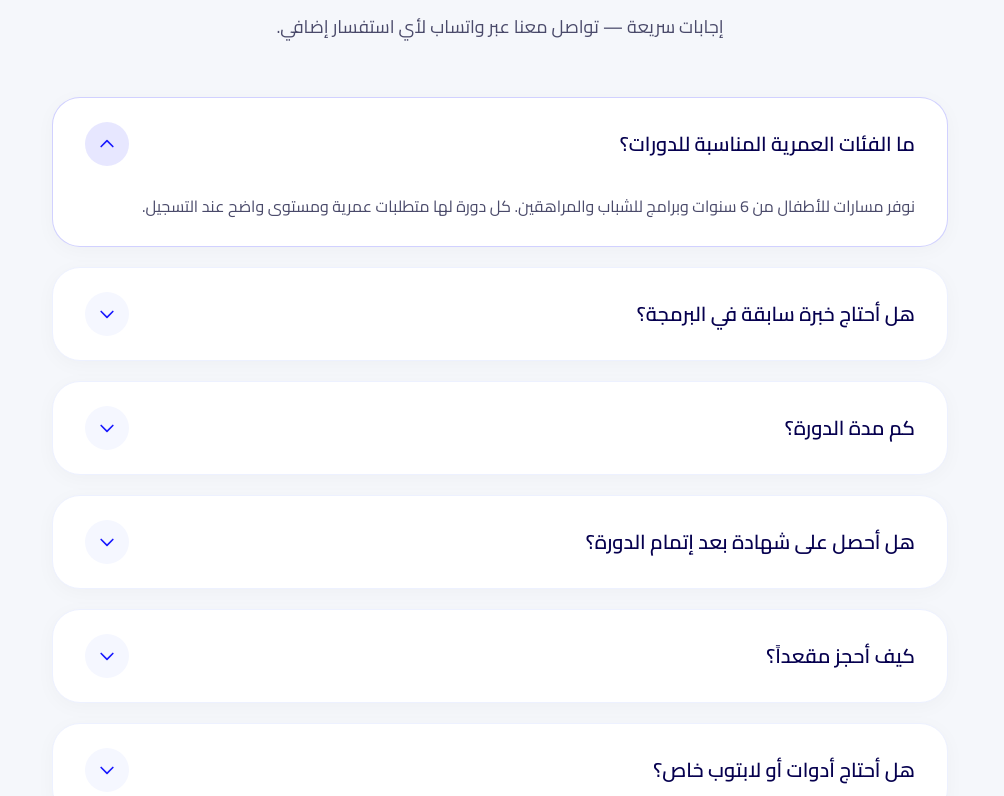
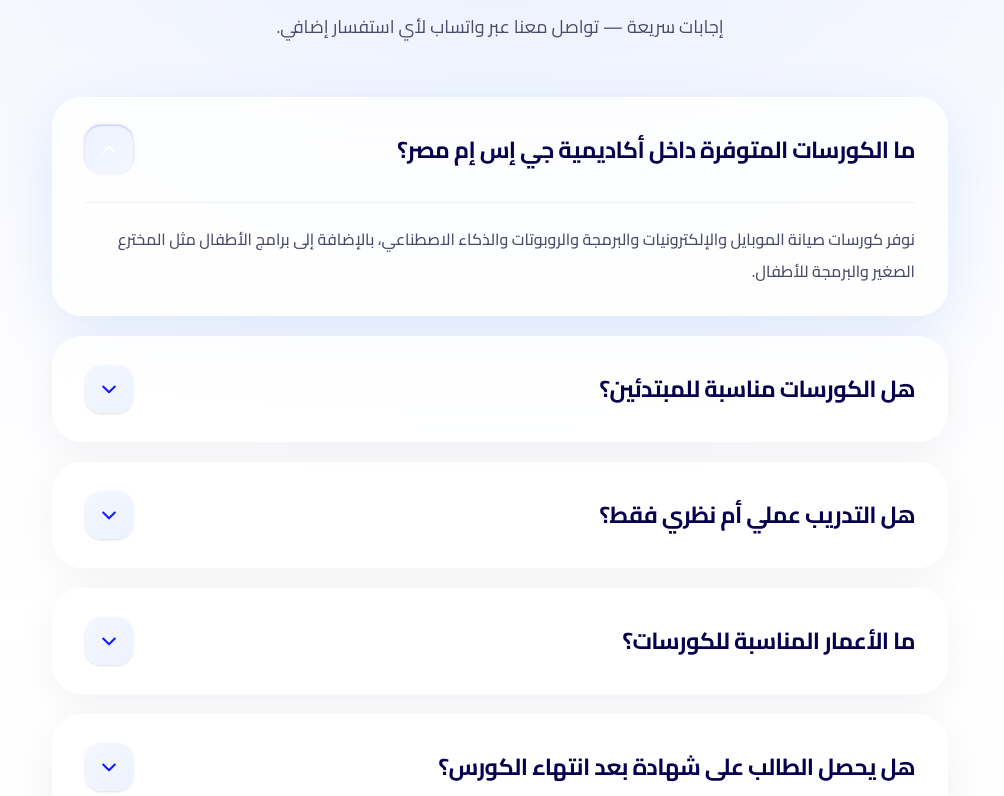
Before and after one commit to drahmedsamra/gsm-eg, a Next.js app: page /electronics-course in a window 1280 px wide. Shown: the part 4563-5359 px from the top of the page, without its empty margins (140-1144 px from the left). Built offline with nearby package versions, Linux system fonts and the light colour scheme.

Commit message:
Improve hero animations and premium UI

```diff
--- a/src/components/FAQ.tsx
+++ b/src/components/FAQ.tsx
@@ -11,30 +11,46 @@ import { cn } from "@/lib/utils";
 
 export function FAQ() {
   const { locale, t } = useLocale();
-  const [openId, setOpenId] = useState<string | null>(faqItems[0]?.id ?? null);
+
+  const [openId, setOpenId] = useState<string | null>(
+    faqItems[0]?.id ?? null,
+  );
 
   return (
-    <section id="faq" className="bg-gsm-light py-20 sm:py-24">
-      <Container>
+    <section
+      id="faq"
+      className="relative overflow-hidden bg-gradient-to-b from-[#f7f8ff] via-white to-[#f8f9ff] py-20 sm:py-24"
+    >
+
+      <div
+        aria-hidden
+        className="absolute inset-0 bg-[radial-gradient(circle_at_top,rgba(59,130,246,0.08),transparent_40%)]"
+      />
+
+      <Container className="relative">
         <FadeIn>
           <SectionTitle
             eyebrow={t("faqEyebrow")}
-            eyebrowEn="FAQ"
+            // eyebrowEn="FAQ"
             title={t("faqTitle")}
             description={t("faqDesc")}
           />
         </FadeIn>
 
-        <div className="mx-auto mt-14 max-w-4xl">
+        <div className="mx-auto mt-14 max-w-4xl space-y-5">
           {faqItems.map((item, i) => {
             const isOpen = openId === item.id;
 
             return (
-              <FadeIn key={item.id} delay={i * 50}>
+              <FadeIn key={item.id} delay={i * 60}>
                 <div
                   className={cn(
-                    "mb-5 overflow-hidden rounded-[28px] border border-[#edf1ff] bg-white shadow-[0_4px_20px_rgba(0,0,0,0.03)] transition-all duration-300",
-                    isOpen && "border-gsm-blue/20",
+                    "group overflow-hidden rounded-[30px] border border-white/60 bg-white/80 backdrop-blur-xl",
+                    "shadow-[0_10px_40px_rgba(15,23,42,0.05)]",
+                    "transition-all duration-500",
+                    "hover:-translate-y-1 hover:shadow-[0_20px_60px_rgba(37,99,235,0.10)]",
+                    isOpen &&
+                      "border-gsm-blue/20 shadow-[0_20px_60px_rgba(37,99,235,0.12)]",
                   )}
                 >
                   <h3>
@@ -43,15 +59,30 @@ export function FAQ() {
                       id={`faq-trigger-${item.id}`}
                       aria-expanded={isOpen}
                       aria-controls={`faq-panel-${item.id}`}
-                      onClick={() => setOpenId(isOpen ? null : item.id)}
-                      className="flex w-full items-center justify-between gap-5 px-6 py-6 text-start text-xl font-semibold leading-relaxed text-gsm-navy transition-colors hover:text-gsm-blue sm:px-8"
+                      onClick={() =>
+                        setOpenId(isOpen ? null : item.id)
+                      }
+                      className="flex w-full items-center justify-between gap-5 px-6 py-6 text-start sm:px-8 sm:py-7"
                     >
-                      <span>{pick(locale, item.question)}</span>
+                      <span
+                        className={cn(
+                          "text-lg font-bold leading-relaxed tracking-tight text-gsm-navy transition-colors duration-300 sm:text-[1.45rem]",
+                          "group-hover:text-gsm-blue",
+                          isOpen && "text-gsm-blue",
+                        )}
+                      >
+                        {pick(locale, item.question)}
+                      </span>
 
                       <span
                         className={cn(
-                          "flex h-11 w-11 shrink-0 items-center justify-center rounded-full bg-[#f5f7ff] text-gsm-blue transition-all duration-300",
-                          isOpen && "rotate-180 bg-gsm-blue/10",
+                          "flex h-12 w-12 shrink-0 items-center justify-center rounded-2xl",
+                          "bg-gradient-to-br from-[#f4f7ff] to-[#edf2ff]",
+                          "text-gsm-blue shadow-sm",
+                          "transition-all duration-500",
+                          "group-hover:scale-110 group-hover:shadow-md",
+                          isOpen &&
+                            "rotate-180 bg-gsm-blue text-white shadow-lg shadow-gsm-blue/25",
                         )}
                         aria-hidden
                       >
@@ -64,7 +95,7 @@ export function FAQ() {
                           <path
                             strokeLinecap="round"
                             strokeLinejoin="round"
-                            strokeWidth={2}
+                            strokeWidth={2.5}
                             d="M19 9l-7 7-7-7"
                           />
                         </svg>
@@ -77,14 +108,23 @@ export function FAQ() {
                     role="region"
                     aria-labelledby={`faq-trigger-${item.id}`}
                     className={cn(
-                      "grid transition-all duration-300 ease-out",
+                      "grid transition-all duration-500 ease-out",
                       isOpen
                         ? "grid-rows-[1fr] opacity-100"
                         : "grid-rows-[0fr] opacity-0",
                     )}
                   >
                     <div className="overflow-hidden">
-                      <p className="px-6 pb-6 text-base leading-8 text-gsm-muted sm:px-8">
+                      <div className="mx-6 border-t border-gsm-navy/5 sm:mx-8" />
+
+                      <p
+                        className={cn(
+                          "px-6 pb-7 pt-5 text-[15px] leading-8 text-gsm-muted sm:px-8 sm:text-base",
+                          locale === "ar"
+                            ? "font-medium"
+                            : "font-normal",
+                        )}
+                      >
                         {pick(locale, item.answer)}
                       </p>
                     </div>
--- a/src/data/faq.ts
+++ b/src/data/faq.ts
@@ -8,69 +8,110 @@ export type FaqItem = {
 
 export const faqItems: FaqItem[] = [
   {
+    id: "courses",
+    question: {
+      ar: "ما الكورسات المتوفرة داخل أكاديمية جي إس إم مصر؟",
+      en: "What courses are available at GSM Egypt Academy?",
+    },
+    answer: {
+      ar: "نوفر كورسات صيانة الموبايل والإلكترونيات والبرمجة والروبوتات والذكاء الاصطناعي، بالإضافة إلى برامج الأطفال مثل المخترع الصغير والبرمجة للأطفال.",
+      en: "We offer courses in mobile repair, electronics, programming, robotics, and AI, in addition to kids programs such as Little Inventor and programming for children.",
+    },
+  },
+
+  {
+    id: "beginners",
+    question: {
+      ar: "هل الكورسات مناسبة للمبتدئين؟",
+      en: "Are the courses suitable for beginners?",
+    },
+    answer: {
+      ar: "نعم، لدينا مسارات تبدأ من الصفر تمامًا للمبتدئين، مع شرح عملي خطوة بخطوة حتى يتمكن الطالب من التطبيق بنفسه بثقة.",
+      en: "Yes. We offer beginner-friendly tracks that start from zero with practical step-by-step training to help students gain real confidence.",
+    },
+  },
+
+  {
+    id: "practical",
+    question: {
+      ar: "هل التدريب عملي أم نظري فقط؟",
+      en: "Is the training practical or only theoretical?",
+    },
+    answer: {
+      ar: "نعتمد بشكل أساسي على التدريب العملي داخل المعامل، حيث يعمل كل طالب بنفسه على الأجهزة والمشاريع والتطبيقات الحقيقية.",
+      en: "Our training is mainly hands-on inside the labs, where every student works on real devices, projects, and practical applications.",
+    },
+  },
+
+  {
     id: "age",
     question: {
-      ar: "ما الفئات العمرية المناسبة للدورات؟",
-      en: "What age groups are the courses for?",
+      ar: "ما الأعمار المناسبة للكورسات؟",
+      en: "What age groups are suitable for the courses?",
     },
     answer: {
-      ar: "نوفر مسارات للأطفال من 6 سنوات وبرامج للشباب والمراهقين. كل دورة لها متطلبات عمرية ومستوى واضح عند التسجيل.",
-      en: "We offer tracks for children from age 6 and programs for teens and youth. Each course lists clear age and level requirements.",
+      ar: "لدينا كورسات الإلكترونيات وصيانة الموبايل مناسبه لجميع الأعمار . وأيضا لدينا كورسات المخترع الصغير للأطفال بداية من ٦ سنوات",
+      en: "We offer electronics and mobile maintenance courses suitable for all age groups. We also provide Little Inventor programs for children starting from the age of 6.",
     },
   },
+
   {
-    id: "experience",
+    id: "certificate",
     question: {
-      ar: "هل أحتاج خبرة سابقة في البرمجة؟",
-      en: "Do I need prior programming experience?",
+      ar: "هل يحصل الطالب على شهادة بعد انتهاء الكورس؟",
+      en: "Do students receive a certificate after completing the course?",
     },
     answer: {
-      ar: "لا. لدينا مسارات للمبتدئين تبدأ من الصفر، ومسارات متقدمة لمن لديه أساسيات. نحدد المستوى المناسب لك عند الحجز.",
-      en: "No. We have beginner tracks from zero and advanced paths for those with basics. We place you at the right level when you book.",
+      ar: "    يحصل المتدرب على شهادة معتمدة من أكاديمية جي إس إم مصر بالتعاون مع AQS Agency",
+      en: "    Professional certificate certified by AQS Agency upon course completion.",
     },
   },
+
+  {
+    id: "tools",
+    question: {
+      ar: "هل الأدوات والأجهزة متوفرة داخل الأكاديمية؟",
+      en: "Are tools and equipment available inside the academy?",
+    },
+    answer: {
+      ar: "نعم، نوفر الأدوات والأجهزة اللازمة للتدريب العملي داخل المعامل، بحيث يستطيع الطالب التطبيق بشكل مباشر أثناء الكورس.",
+      en: "Yes. We provide the necessary tools and equipment for practical training inside the labs so students can practice directly during the course.",
+    },
+  },
+
   {
     id: "duration",
     question: {
-      ar: "كم مدة الدورة؟",
-      en: "How long is each course?",
+      ar: "كم مدة الكورسات؟",
+      en: "How long are the courses?",
     },
     answer: {
-      ar: "تتراوح بين 8 و14 أسبوعاً حسب المسار، مع جلسات أسبوعية عملية في المختبر والمشاريع.",
-      en: "Between 8 and 14 weeks depending on the track, with weekly hands-on lab sessions and projects.",
+      ar: "مدة الكورس تختلف حسب التخصص والمستوى، ويتم توضيح جميع التفاصيل الخاصة بالمواعيد وعدد المحاضرات قبل الحجز.",
+      en: "Course duration depends on the specialization and level. All schedule details and lecture counts are explained before booking.",
     },
   },
-  {
-    id: "certificate",
-    question: {
-      ar: "هل أحصل على شهادة بعد إتمام الدورة؟",
-      en: "Do I receive a certificate after completing a course?",
-    },
-    answer: {
-      ar: "نعم. تحصل على شهادة إتمام من أكاديمية GSM مع توثيق المشاريع التي أنجزتها.",
-      en: "Yes. You receive a GSM Egypt Academy completion certificate with documentation of your projects.",
-    },
-  },
+
   {
     id: "booking",
     question: {
-      ar: "كيف أحجز مقعداً؟",
-      en: "How do I book a seat?",
+      ar: "كيف يمكنني حجز الكورس؟",
+      en: "How can I book a course?",
     },
     answer: {
-      ar: "اضغط على «احجز الآن» أو تواصل معنا عبر واتساب أو نموذج التواصل. فريقنا يساعدك في اختيار المسار والمواعيد.",
-      en: "Click Book Now, contact us on WhatsApp, or use the contact form. Our team helps you choose the right track and schedule.",
+      ar: "يمكنك الحجز بسهولة من خلال زر «احجز الآن» أو التواصل معنا عبر واتساب، وسيقوم فريق أكاديمية جي إس إم مصر بمساعدتك في اختيار الكورس المناسب.",
+      en: "You can easily book through the Book Now button or contact us via WhatsApp, and our team will help you choose the right course.",
     },
   },
+
   {
-    id: "equipment",
+    id: "career",
     question: {
-      ar: "هل أحتاج أدوات أو لابتوب خاص؟",
-      en: "Do I need my own tools or laptop?",
+      ar: "هل تساعد الكورسات في دخول سوق العمل؟",
+      en: "Can these courses help students enter the job market?",
     },
     answer: {
-      ar: "نوفر المعدات في المختبر. للمسارات التي تتطلب لابتوب، نرشدك للمواصفات المناسبة قبل البدء.",
-      en: "We provide equipment in the lab. For tracks that need a laptop, we guide you on suitable specs before you start.",
+      ar: "تم تصميم الكورسات لتوفير خبرة عملية حقيقية تساعد الطلاب على تطوير مهاراتهم والاستعداد للعمل أو بدء مشاريعهم الخاصة.",
+      en: "The courses are designed to provide real practical experience that helps students develop their skills and prepare for jobs or their own projects.",
     },
   },
 ];
```
